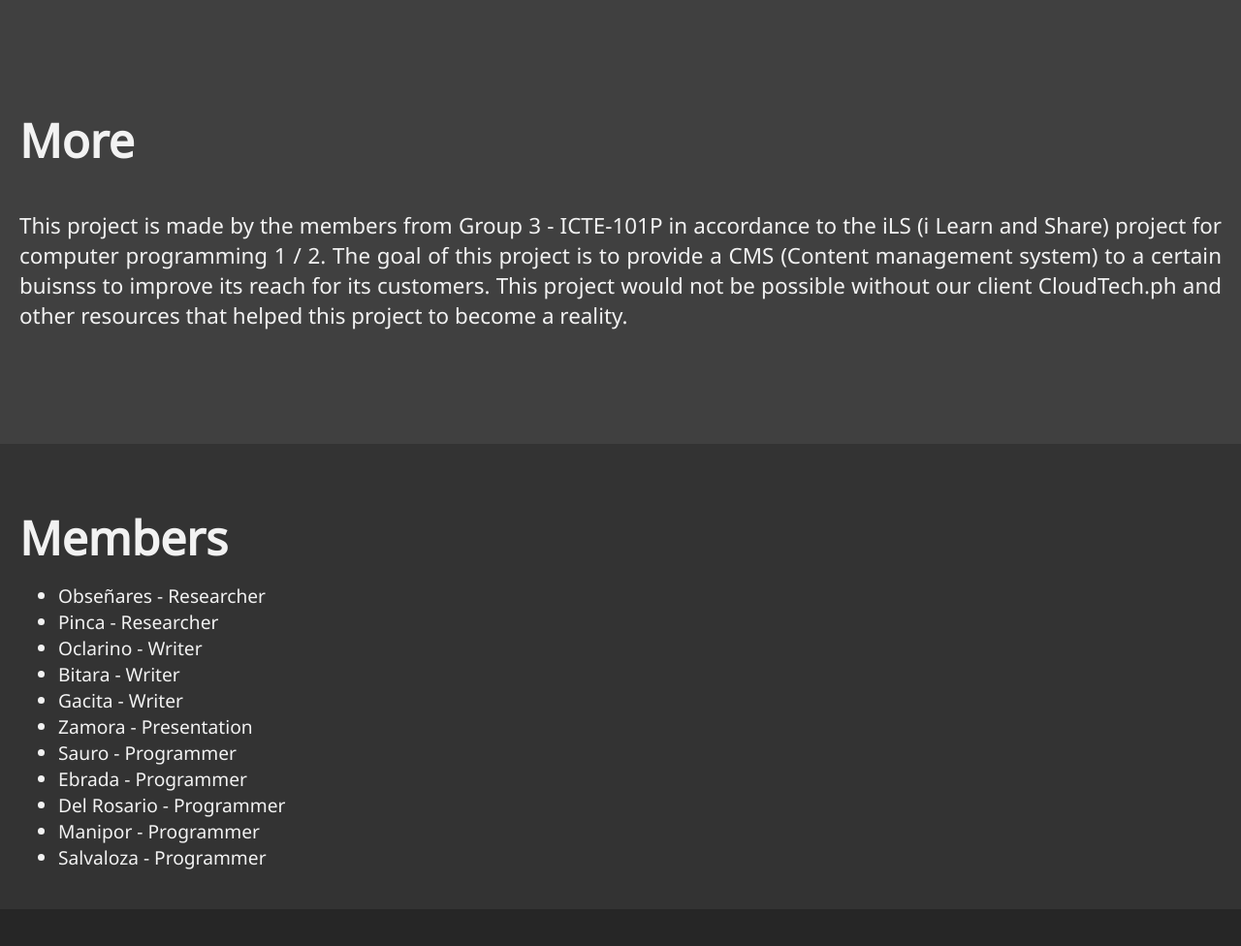
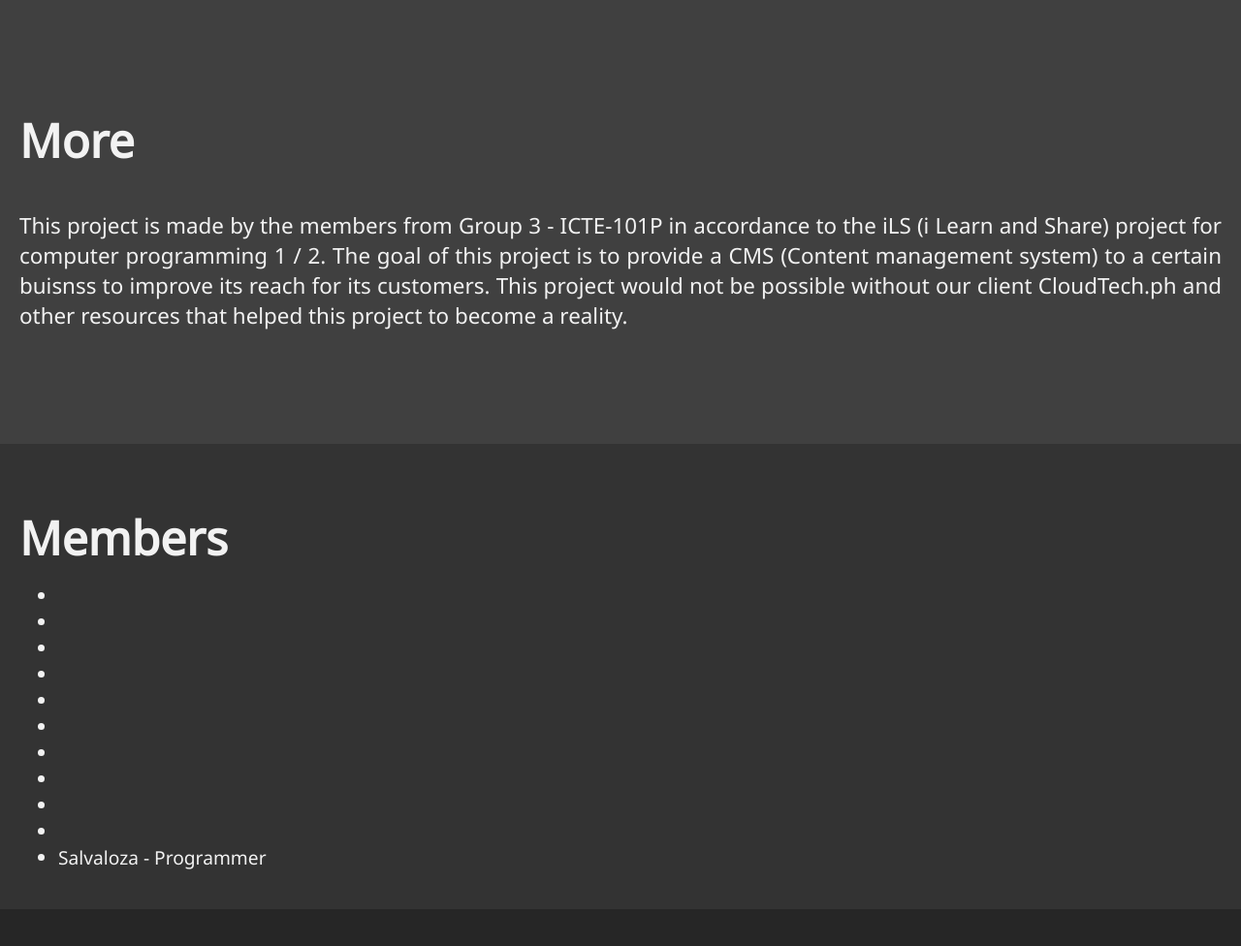
Before and after one commit to godsentsalvaloza/iLS-deploy, an Eleventy site: page src/more.njk in a window 1280 px wide. Shown: the part 102-1078 px from the top of the page at 97% size. Built offline with nearby package versions, Linux system fonts and the light colour scheme; Eleventy itself is replaced by a stand-in of ours; files that its build step writes are made by us from their sources.

Commit message:
Update More “more”

```diff
--- a/src/command/more/more.md
+++ b/src/command/more/more.md
@@ -8,16 +8,16 @@ first_article_description: This project is made by the members from Group 3 -
   customers. This project would not be possible without our client CloudTech.ph
   and other resources that helped this project to become a reality.
 second_article_name: Members
-memberA: Obseñares - Researcher
-memberB: Pinca - Researcher
-memberC: Oclarino - Writer
-memberD: Bitara - Writer
-memberE: Gacita - Writer
-memberF: Zamora - Presentation
-memberG: Sauro - Programmer
-memberH: Ebrada - Programmer
-memberI: Del Rosario - Programmer
-memberJ: " Manipor - Programmer"
+memberA: " "
+memberB: " "
+memberC: " "
+memberD: " "
+memberE: " "
+memberF: " "
+memberG: " "
+memberH: " "
+memberI: " "
+memberJ: " "
 memberK: " Salvaloza - Programmer"
 third_article_name: Special Thanks
 tags:
```
